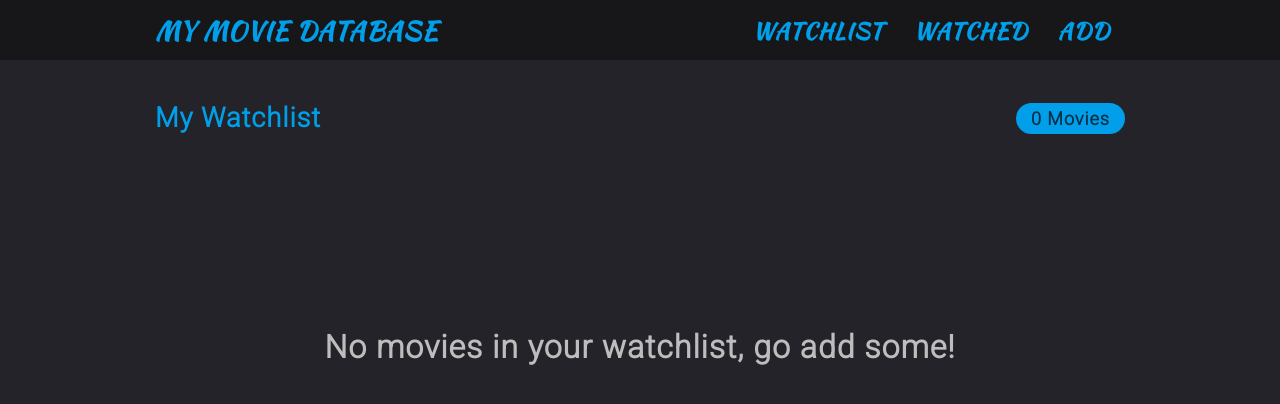
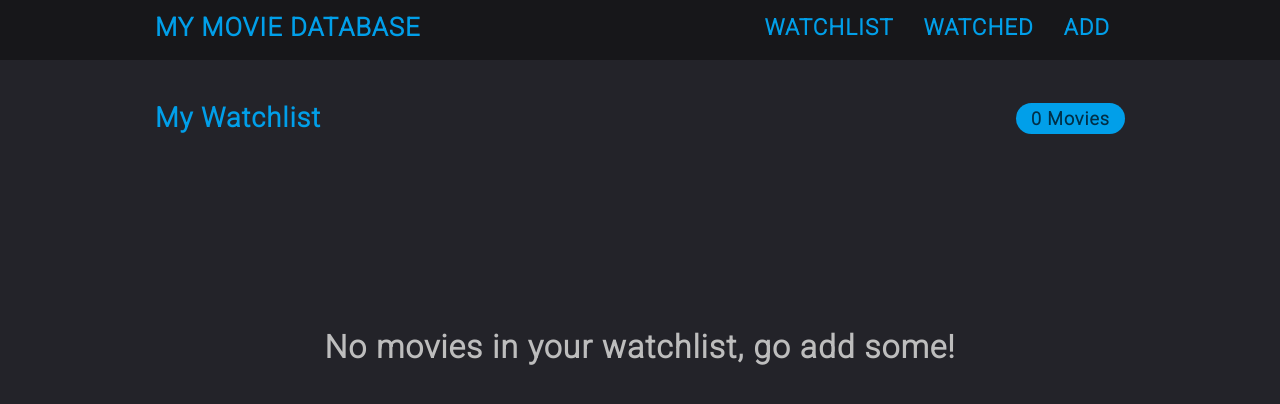
Before and after one commit to lucasli233/react-movie-watchlist-v1, a React (Create React App) app: page / in a window 1280 px wide. Shown: the top 404 px of the page. Built offline with nearby package versions, Linux system fonts and the light colour scheme.

Commit message:
changed fonts

```diff
--- a/src/components/Nav.module.css
+++ b/src/components/Nav.module.css
@@ -32,7 +32,7 @@ header {
   font-weight: 700;
   text-decoration: none;
   font-size: 1.6rem;
-  font-family: "Kaushan Script", cursive;
+  /* font-family: "Kaushan Script", cursive; */
   color: var(--lightblue);
 }
 
@@ -42,7 +42,7 @@ header {
   transition: all 0.3s ease;
   color: var(--lightblue);
   padding: 10px 15px;
-  font-family: "Kaushan Script", cursive;
+  /* font-family: "Kaushan Script", cursive; */
 }
 
 .navButton:hover {
```
